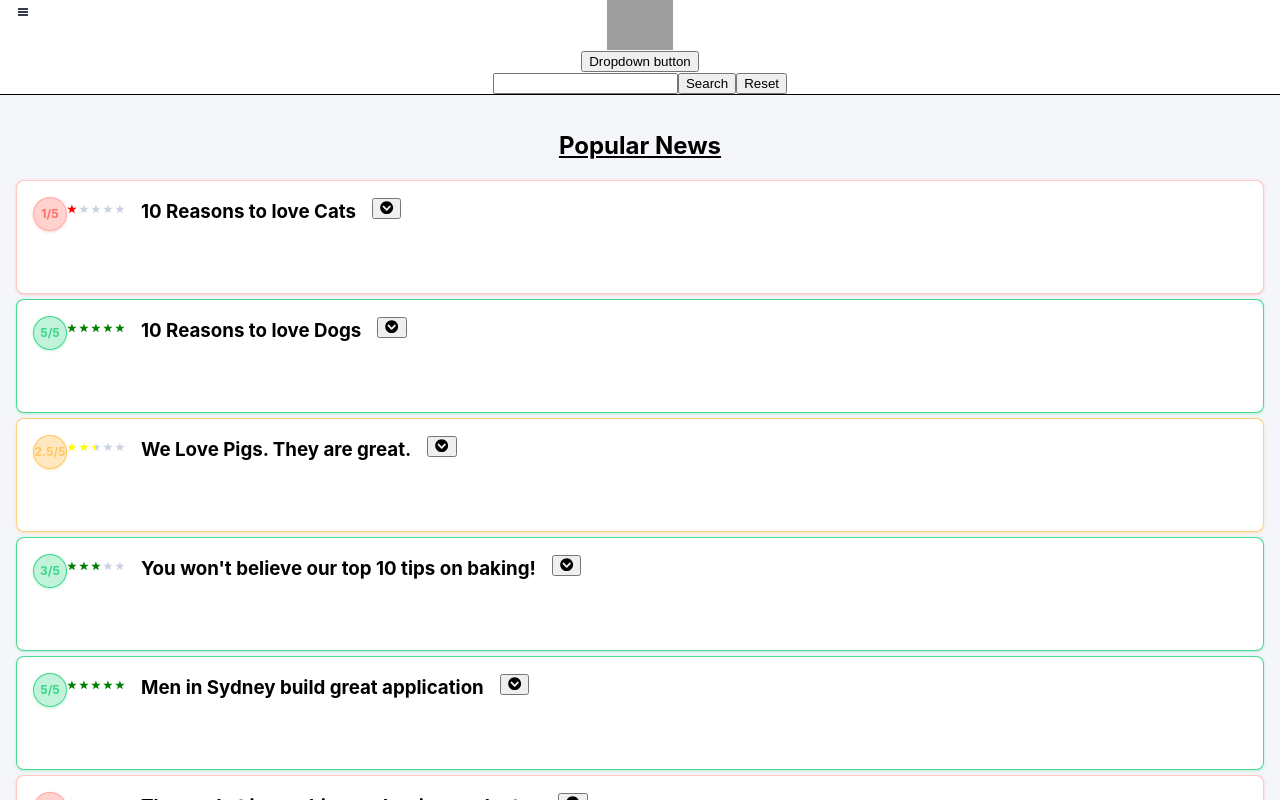
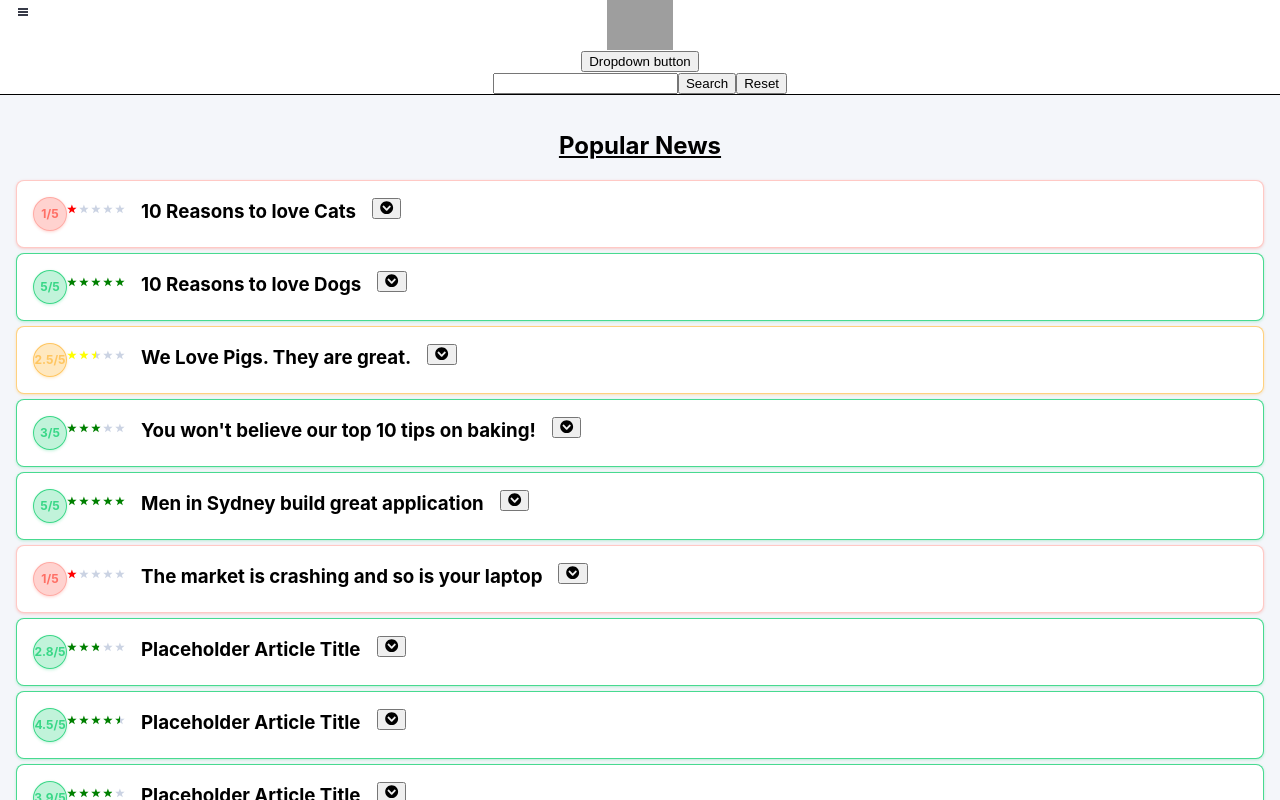
Before and after one commit to BizarroKlyza/pace, a React (Create React App) app in the folder app/: page / in a window 1280 px wide. Shown: the top 800 px of the page. Built offline with nearby package versions, Linux system fonts and the light colour scheme; grey boxes are pictures that could not be loaded.

Commit message:
had to delet a line

```diff
--- a/app/src/components/page/style/header_style.css
+++ b/app/src/components/page/style/header_style.css
@@ -3,11 +3,13 @@
 }
 
 .StarDiv {
-    height: 10vh;
+    /* height: 10vh; */
 }
-.menu-item{
-  display:block;
+
+.menu-item {
+    display: block;
 }
+
 .LeftJustified {
     height: 50px;
 }
@@ -15,8 +17,9 @@
 .SearchFilterContainer {
     font-size: 10px;
 }
-.dropdown-menu{
-  background-color:darkgrey;
+
+.dropdown-menu {
+    background-color: darkgrey;
 }
 
 li.SearchFilterListItem {
@@ -74,9 +77,7 @@ ul.NavMenuList {
     margin-left: 5px;
 }
 
-
 /** Burger Styles **/
-
 .bm-burger-button {
     position: absolute;
     width: 10px;
```
Lines whose indentation alone changed are shown as unchanged.
